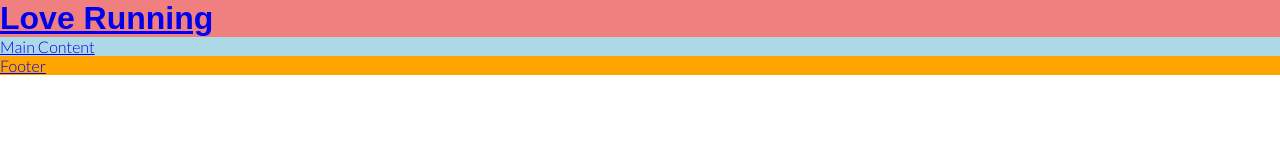
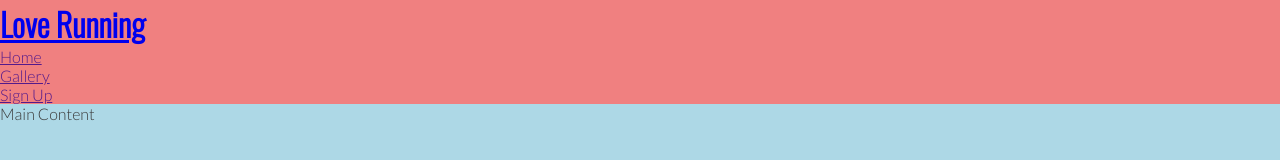
Before and after one commit to rory-codes/love-running, a plain HTML site: page index.html in a window 1280 px wide. Drawn offline with nearby package versions, Linux system fonts and the light colour scheme.

Commit message:
Create naviagation section

```diff
--- a/assets/css/style.css
+++ b/assets/css/style.css
@@ -1,7 +1,7 @@
 /* Google fonts import */
 @import url('https://fonts.googleapis.com/css2?family=Lato:wght@300&family=Oswald:wght@300&display=swap');
 
-/*Astericks wildcard selector to overide default style applied by the browser*/
+/*Asterick wildcard selector to overide default style applied by the browser*/
 * {
     padding: 0;
     margin: 0;
@@ -23,8 +23,9 @@ header {
     background-color: lightcoral;
 }
 
+/*h1 font */
 h1 {
-    font-family: 'oswal', sans-serif;
+    font-family: 'Oswald', sans-serif;
 }
 
 /*Main content*/
--- a/index.html
+++ b/index.html
@@ -3,6 +3,7 @@
   <head>
     <meta charset="UTF-8" />
     <meta name="viewport" content="width=device-width, initial-scale=1.0" />
+
     <!--meta tags for search engines-->
     <meta description="Love Running. Club for runners in Dublin, Ireland. Urban running. Trail running. Dublin docklands and pheonix park">
     <meta keywords="love running, run, running club, runners, Ireland, Dublin, sport, exercisegit add">
@@ -26,6 +27,14 @@
     <header>
         <a href="index.html">
             <h1 id="logo">Love Running</h1>
+        </a>
+        <nav>
+            <ul>
+                <li><a href="">Home</a></li>
+                <li><a href="">Gallery</a></li>
+                <li><a href="">Sign Up</a></li>
+            </ul>
+        </nav>
     </header>
 
     <!--add main content element-->
@@ -35,7 +44,7 @@
 
     <!--add a footer-->
     <footer>
-        Footer
+
     </footer>
   </body>
 </html>
```
